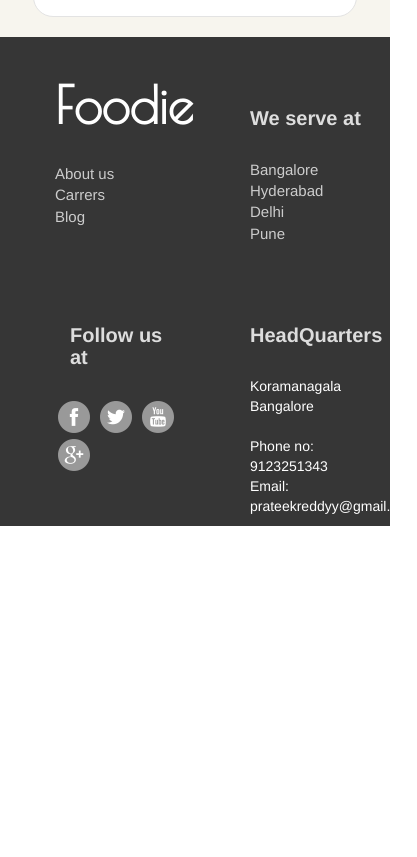
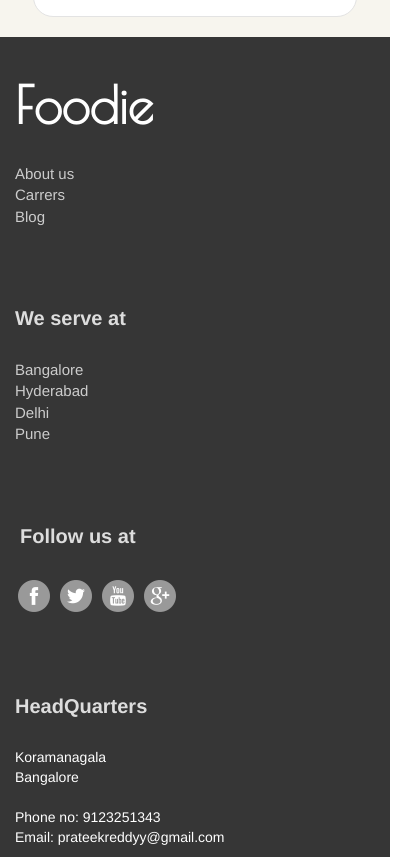
Before and after one commit to prateekreddy/Foodie_v2, a plain HTML site: page index.html in a window 390 px wide. Shown: the part 2578-3435 px from the top of the page, 417 px wide, since content can reach past the window. Before the commit the page ends 3104 px from the top, so only its background shows below. Drawn offline with Linux system fonts and the light colour scheme.

Commit message:
Final draft

```diff
--- a/css/styles.css
+++ b/css/styles.css
@@ -182,10 +182,11 @@ footer{
 
 footer ul{
   list-style: none;
+  padding-left: 0;
 }
 
 footer .follow h5{
-  margin-left: 55px;
+  margin-left: 5px;
 }
 
 footer .follow li{
@@ -234,7 +235,7 @@ footer a:hover{
 
 }
 
-@media  (max-width: 768px) {
+@media  (max-width: 767px) {
   #features .col-sm-7{
     padding-top: 10px;
   }
@@ -298,4 +299,11 @@ footer a:hover{
   footer .follow img{
     padding: 3px;
   }
+
 }
+
+@media  (max-width: 400px){
+    footer .row div{
+      width: 100%;
+    }
+}
--- a/index.html
+++ b/index.html
@@ -3,6 +3,7 @@
 <head>
 	<title>Foodie</title>
   <!-- Bootstrap CSS -->
+	<meta name="viewport" content="width=device-width, initial-scal=1.0, maximum-scale=1.0, user-scalable=no">
 	<link href="bootstrap/css/bootstrap.min.css" rel="stylesheet">
 	<link href="css/bootstrap-glyphicons.css" rel="stylesheet">
 
```
Also changed, not shown: menu.html (+1 -0 lines).
